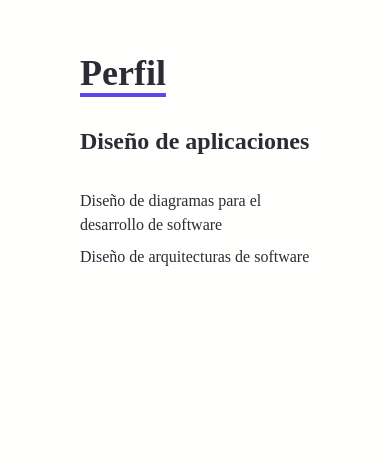
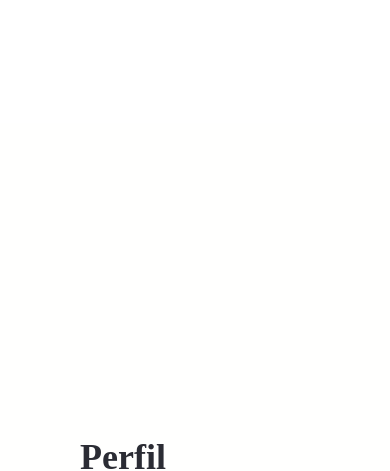
Before and after one commit to alejolopez-co/LandingPage, a React (Vite) app: page / in a window 390 px wide. Shown: the part 1105-1576 px from the top of the page. Built offline with nearby package versions, Linux system fonts and the light colour scheme.

Commit message:
Ajustes margenes páginas

```diff
--- a/src/components/About.jsx
+++ b/src/components/About.jsx
@@ -2,7 +2,7 @@ import React from 'react'
 
 export const About = () => {
     return (
-        <div name='about' className='w-full h-screen bg-[#FFFFFE] text-[#2B2C34] p-8 mb-96'>
+        <div name='about' className='w-full h-screen bg-[#FFFFFE] text-[#2B2C34] p-8 mt-96 mb-80'>
             <div className='flex flex-col px-8 justify-center items-center w-full h-full'>
                 <div className='max-w-[1000px] w-full grid sm:grid-cols-2 gap-8 px-4'>
                     <div className='sm:text-right sm:pb-4'>
--- a/src/components/Contact.jsx
+++ b/src/components/Contact.jsx
@@ -2,7 +2,7 @@ import React from 'react'
 
 const Contact = () => {
     return (
-        <div name="contact" className='w-full h-screen bg-[#FFFFFE] text-[#2B2C34] flex justify-center items-center p-8'>
+        <div name="contact" className='w-full h-auto bg-[#FFFFFE] text-[#2B2C34] flex justify-center items-center p-8 mt-10'>
             <form method='POST' action="https://getform.io/f/c5eb9bcd-f7ae-40cd-b32e-571b0eb9e6e1" className='flex flex-col max-w-[600px] w-full h-full'>
                 <div className='mt-36'>
                     <p className='text-4xl font-bold inline border-b-4 border-[#6246EA]'>
--- a/src/components/Experience.jsx
+++ b/src/components/Experience.jsx
@@ -12,7 +12,7 @@ import MySQL from '../assets/mysql.png';
 
 const Experience = () => {
     return (
-        <div name='experience' className='w-full h-screen bg-[#FFFFFE] text-[#2B2C34] sm:px-8 mt-96 mb-80'>
+        <div name='experience' className='w-full h-auto bg-[#FFFFFE] text-[#2B2C34] sm:px-8 mt-96 mb-80'>
             {/* Container */}
             <div className='max-w-[1000px] mx-auto px-8 flex flex-col justify-center w-full h-full'>
                 <div className='mt-44'>
--- a/src/components/Work.jsx
+++ b/src/components/Work.jsx
@@ -4,7 +4,7 @@ import WorkImg2 from '../assets/app-todolist.png'
 
 const Work = () => {
   return (
-    <div name='work' className='w-full md:h-screen bg-[#FFFFFE] text-[#2B2C34] sm:px-8'>
+    <div name='work' className='w-full h-auto bg-[#FFFFFE] text-[#2B2C34] sm:px-8'>
       <div className='max-w-[1000px] mx-auto px-8 flex flex-col justify-center w-full h-full'>
         <div className='mt-36'>
           <p className='text-4xl font-bold inline border-b-4 border-[#6246EA]'>Portafolio</p>
```
